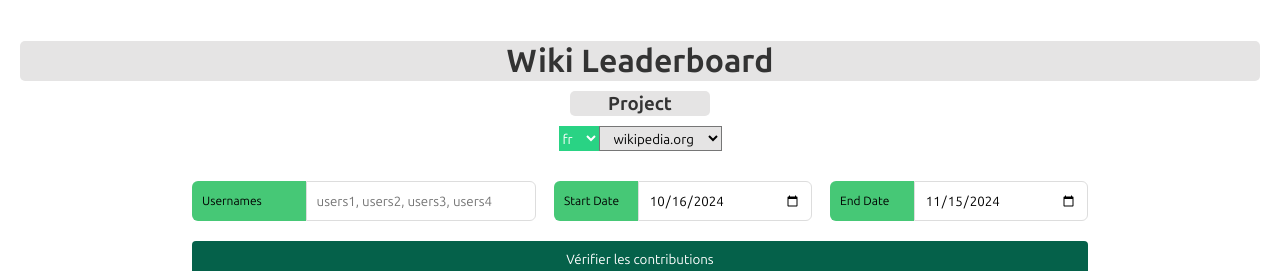
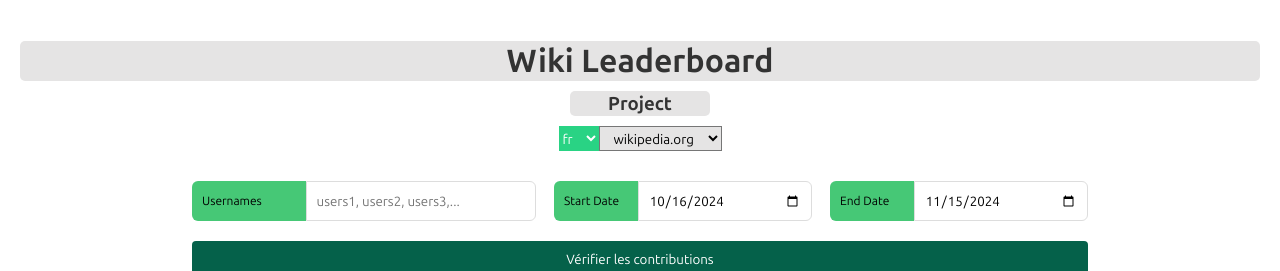
Before and after one commit to kaliacad/LeaderBoard, a React (Vite) app: page / in a window 1280 px wide. Shown: the top 271 px of the page. Built offline with nearby package versions, Linux system fonts and the light colour scheme; no server answers.

Commit message:
fix:The shareable link related the issue #76 but the link is return page not found in product 4

```diff
--- a/src/App.jsx
+++ b/src/App.jsx
@@ -242,7 +242,7 @@ function App() {
                   type="text"
                   id="usernames"
                   name="usernames"
-                  placeholder="users1, users2, users3, users4"
+                  placeholder="users1, users2, users3,..."
                   value={usernames}
                   onChange={(e) => setUsernames(e.target.value)}
                   ref={inputRef}
```
